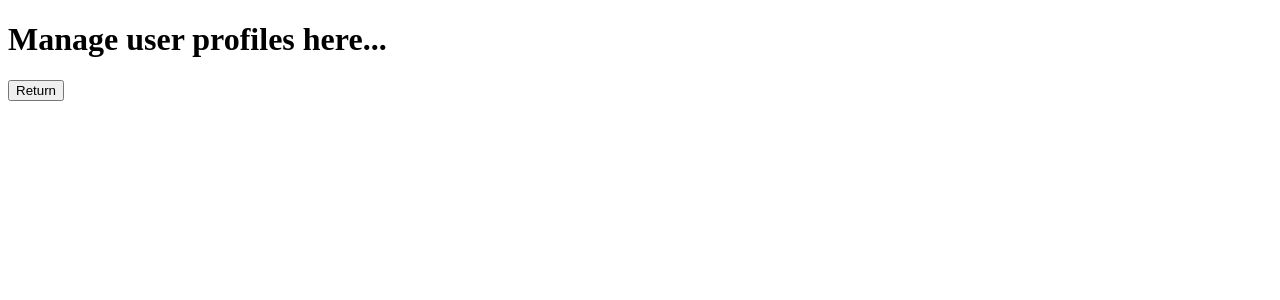
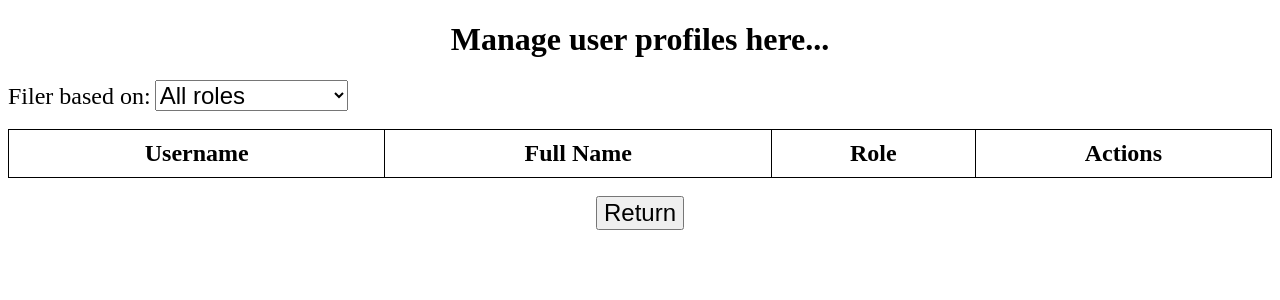
Before and after one commit to Ed0304/CSIT314-Group-Project-Code-Innovators, a PHP site: page /admin_manage_user_profiles.php in a window 1280 px wide. Shown: the top 300 px of the page. Run offline with PHP 8.4, Linux system fonts and the light colour scheme; lists and menus that the app fills with data are empty.

Commit message:
Improved the UI for user account and user profile management

```diff
--- a/admin_manage_user_profiles.php
+++ b/admin_manage_user_profiles.php
@@ -3,15 +3,55 @@
 <head>
     <meta charset="UTF-8">
     <meta name="viewport" content="width=device-width, initial-scale=1.0">
-    <title>Manage User Accounts</title>
+    <title>Manage User Profiles</title>
+    <style>
+        #main-table {
+            border-collapse: collapse; /* Merge cell borders */
+            width: 100%; /* Optional: Set width of the table */
+        }
+
+        #main-table,
+        #main-table th,
+        #main-table td {
+            border: 1px solid black; /* Set border for the table and its cells */
+        }
+
+        #main-table th,
+        #main-table td {
+            padding: 10px; /* Add space inside cells */
+            font-size: 24px; /* Set font size for text in cells */
+            text-align: center; /* Align text to the left */
+        }
+        .select-label{
+            font-size: 24px;
+        }
+    </style>
 </head>
 <body>
-    <h1>Manage user profiles here...</h1>
+    <h1 style="text-align:center">Manage user profiles here...</h1>
     <!-- Add your management functionality here -->
-
+    <label for="role" class="select-label">Filer based on:</label>
+            <select id="role" name="role" class="select-label">
+                <option value="" class ="select-label">All roles </option>
+                <option value="agent" class="select-label">Used Car Agent</option>
+                <option value="buyer" class="select-label">Buyer</option>
+                <option value="seller" class="select-label">Seller</option>
+        </select>
+        <br/>
+        <br/>
+    <table id="main-table">
+        <tr>
+            <th>Username</th>
+            <th>Full Name</th>
+            <th>Role</th>
+            <th>Actions</th>
+        </tr>
+        <!-- Add rows here -->
+    </table>
     <!-- Back to Dashboard button -->
-    <form method="post" action="admin_dashboard.php">
-        <input type="submit" value="Return">
+    <form method="post" action="admin_dashboard.php" style="text-align:center">
+        <br/>
+        <input type="submit" value="Return" style="font-size: 24px">
     </form>
 </body>
 </html>
```
Also changed, not shown: admin_manage_user_acc.php (+44 -4 lines).
